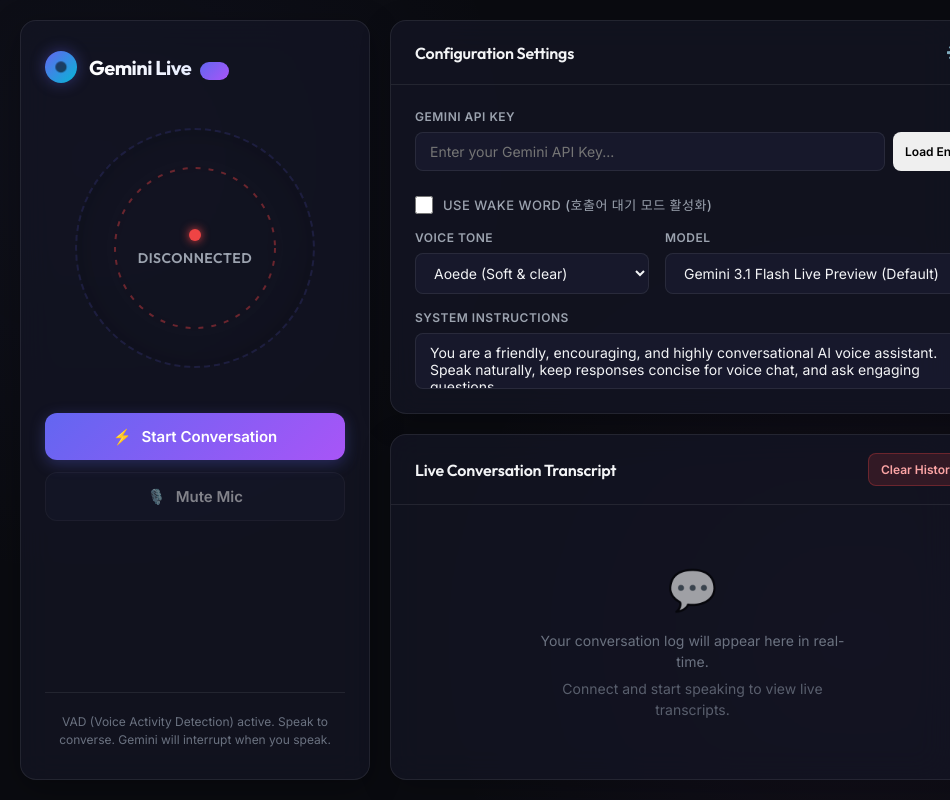
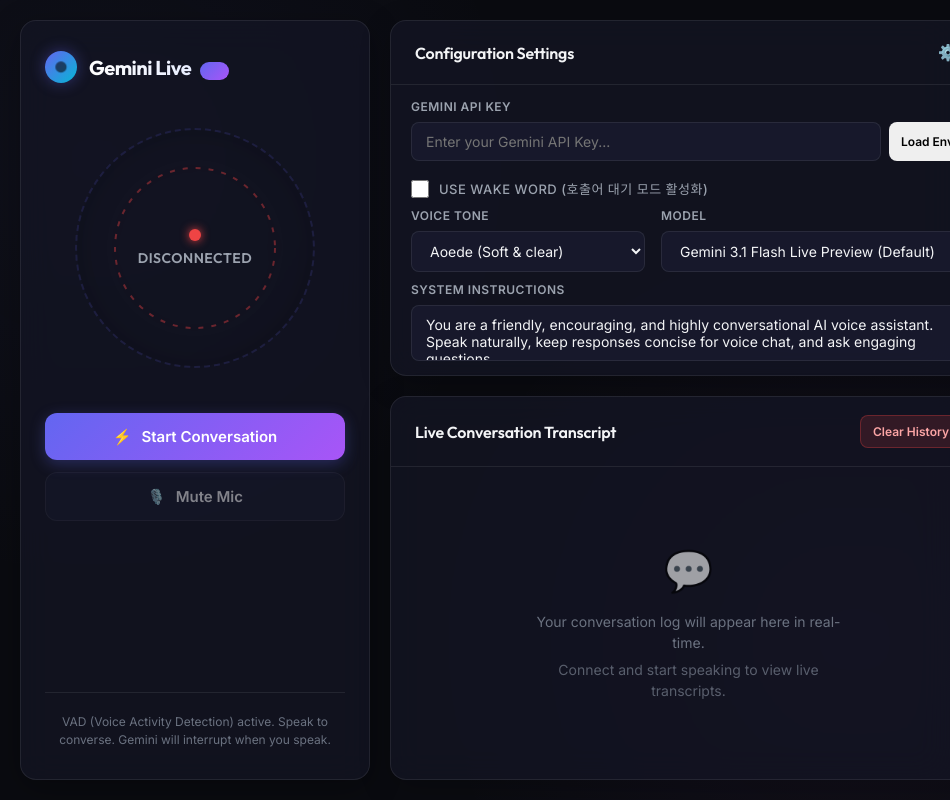
Before and after one commit to ludens7/gemini-live-pc, an Electron app: page index.html in a window 950 px wide. Both pictures are taken after a click on the button "Toggle settings view". Shown: the top 800 px of the page. Drawn offline with Linux system fonts and the light colour scheme.

Commit message:
fix: Grant speech-recognition permissions, expand window, and compact settings layout

```diff
--- a/styles.css
+++ b/styles.css
@@ -348,7 +348,11 @@
 }
 
 .card-body {
-  padding: 24px;
+  padding: 20px 24px;
+}
+
+.config-card .card-body {
+  padding: 14px 20px;
 }
 
 /* Configuration Card Specifics */
@@ -379,7 +383,7 @@
 .form-row {
   display: flex;
   gap: 16px;
-  margin-bottom: 16px;
+  margin-bottom: 10px;
 }
 
 .form-row:last-child {
```
Also changed, not shown: main.js (+5 -5 lines).
